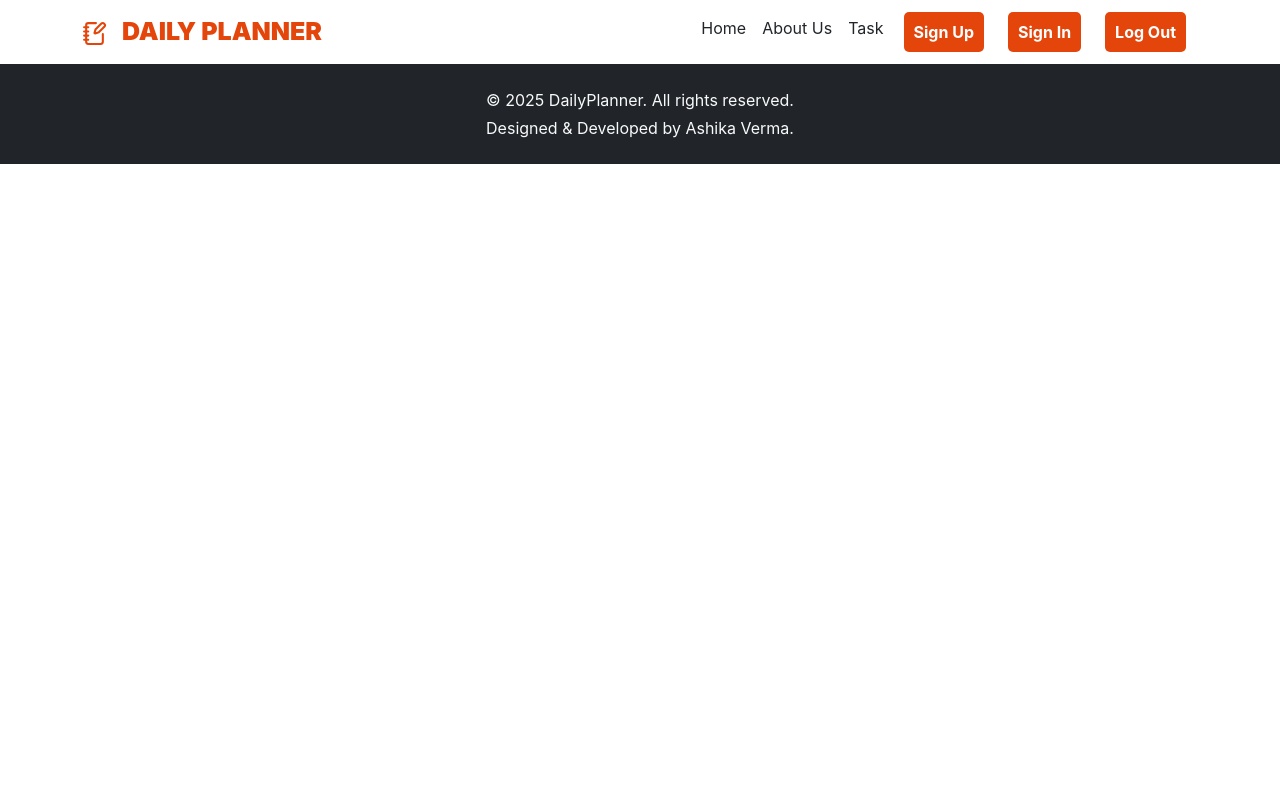
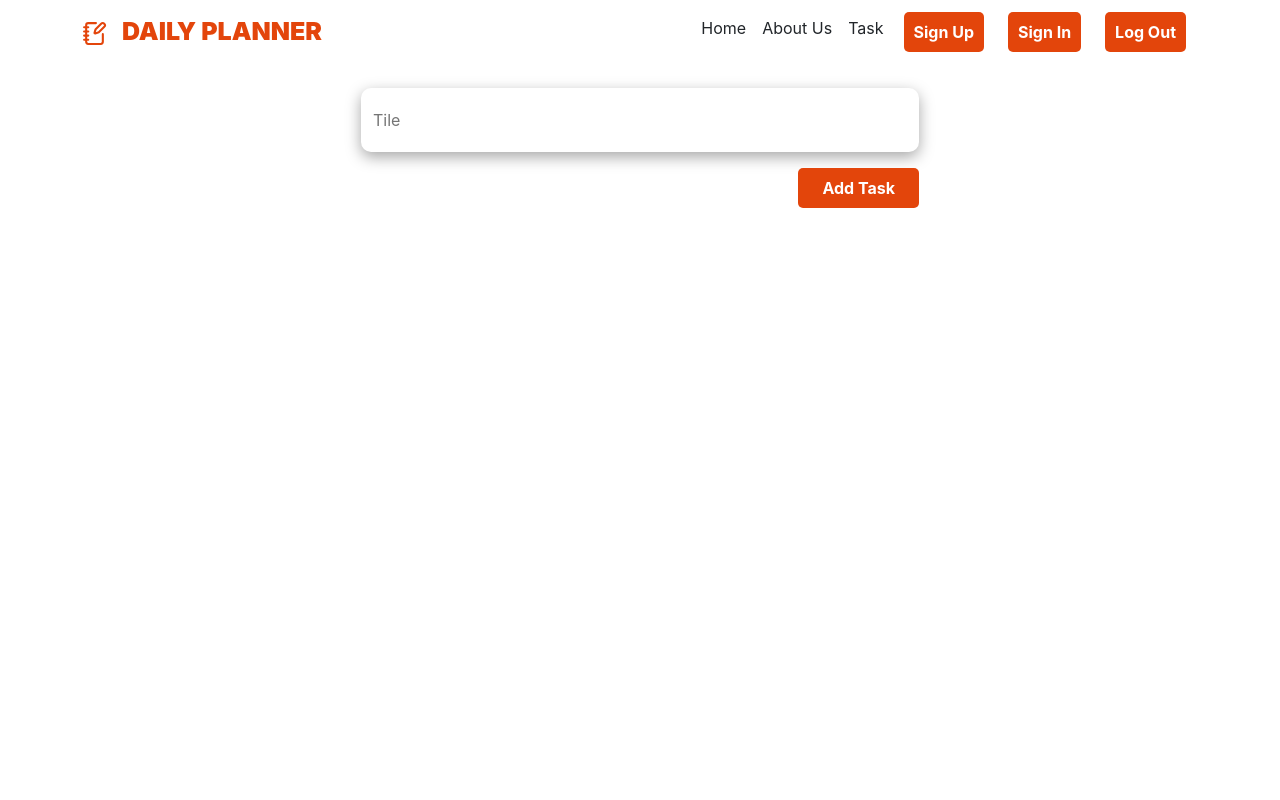
Before and after one commit to ashika-09/DailyPlanner, a React (Create React App) app in the folder frontend/: page /task in a window 1280 px wide. Shown: the top 800 px of the page. Built offline with nearby package versions, Linux system fonts and the light colour scheme.

Commit message:
make task-cards

```diff
--- a/frontend/src/App.js
+++ b/frontend/src/App.js
@@ -6,6 +6,7 @@ import About from "./components/about/About";
 import { BrowserRouter as Router,Routes,Route } from "react-router-dom";
 import Signup from "./components/signup/Signup";
 import SignIn from "./components/signin/Signin";
+import Task from "./components/task/Task";
 
 const App=()=>{
     return <div>
@@ -14,6 +15,7 @@ const App=()=>{
         <Routes>
           <Route exact path="/" element={<Home/>}/>
           <Route path="/about" element={<About/>}/>
+          <Route path="/task" element={<Task/>}/>
           <Route path="/signup" element={<Signup/>}/>
           <Route path="/signin" element={<SignIn/>}/>
         </Routes>
--- /dev/null
+++ b/frontend/src/components/task/Task.jsx
@@ -0,0 +1,64 @@
+import React, { useState } from "react";
+import "./task.css";
+import Cards from "./cards";
+
+const Task = () => {
+  const [Inputs, setInputs] = useState({ title: "", body: "" });
+  const [Array, SetArray] = useState([]);
+  const show = () => {
+    document.getElementById("textarea").style.display = "block";
+  };
+  const change = (e) => {
+    const { name, value } = e.target;
+    setInputs({ ...Inputs, [name]: value });
+  };
+  const submit = () => {
+    SetArray([...Array, Inputs]);
+    setInputs({ title: "", body: "" });
+  };
+  return (
+    <div className="task">
+      <div className="main-task container d-flex justify-content-center align-items-center flex-column my-4">
+        <div className="d-flex flex-column task-input-div w-50 p-1">
+          <input type="text"
+            placeholder="Tile"
+            className="my-2 p-2 task-input"
+            onClick={show}
+            name="title"
+            value={Inputs.title}
+            onChange={change}
+          />
+          <textarea
+            id="textarea"
+            type="text"
+            placeholder="Body"
+            name="body"
+            value={Inputs.body}
+            onChange={change}
+            className=" p-2 task-input" />
+
+        </div>
+        <div className="w-50 d-flex justify-content-end m-3">
+          <button className="home-btn px-4 py-2" onClick={submit}>Add Task</button>
+        </div>
+      </div>
+      <div task-body>
+        <div className="container-fluid">
+          <div className="row">
+            {Array && Array.map((item, index) => (
+              <div className="col-lg-3 mx-5 my-2 col-10">
+                <Cards title={item.title} body={item.body}/>
+              </div>
+            ))}
+
+          </div>
+
+        </div>
+
+      </div>
+    </div>
+
+
+  );
+}
+export default Task;
--- /dev/null
+++ b/frontend/src/components/task/cards.jsx
@@ -0,0 +1,25 @@
+import React from "react";
+import { AiFillDelete } from "react-icons/ai";
+import { GrDocumentUpdate } from "react-icons/gr";
+
+const cards = ({ title, body }) => {
+    return (
+        <div className="p-3 card">
+            <div>
+                <h5>{title}</h5>
+                <p className="para">
+                    {body}
+                </p>
+            </div>
+            <div className="d-flex gap-3 ">
+                <div className="d-flex justify-content align-items-center card-icon px-2 py-1">
+                    <GrDocumentUpdate className="icons update"/>Update
+                </div>
+               <div className="d-flex justify-content text-danger align-items-center card-icon px-2 py-1">
+                <AiFillDelete className="icons delete "/>Delete
+                </div>
+            </div>
+        </div>
+    );
+}
+export default cards;
--- /dev/null
+++ b/frontend/src/components/task/task.css
@@ -0,0 +1,43 @@
+.task{
+    width: 100%;
+    min-height: 100vh;
+    max-height: auto;
+}
+.task-input {
+    border: none;
+    outline: none;
+}
+.task-input-div{
+    border-radius: 10px;
+    box-shadow: rgba(0, 0, 0, 0.35) 0px 5px 15px;
+}
+#textarea{
+    display: none;
+}
+.card{
+    border: 1px solid black;
+}
+.para{
+    text-align: justify;
+    text-justify: inter-word;
+}
+.card-icon{
+    font-size: 20px;
+    cursor: pointer;
+    transition: color 0.2s ease;
+}
+.icons.update{
+   color: #28a745;
+}
+
+.icons.delete{
+   color: #dc3545;
+   font-size: 22px;
+}
+.icons.update:hover{
+   color: #218838;
+}
+.icons.delete:hover{
+    font-size: 22px;
+   color: #c82333;
+}
```
